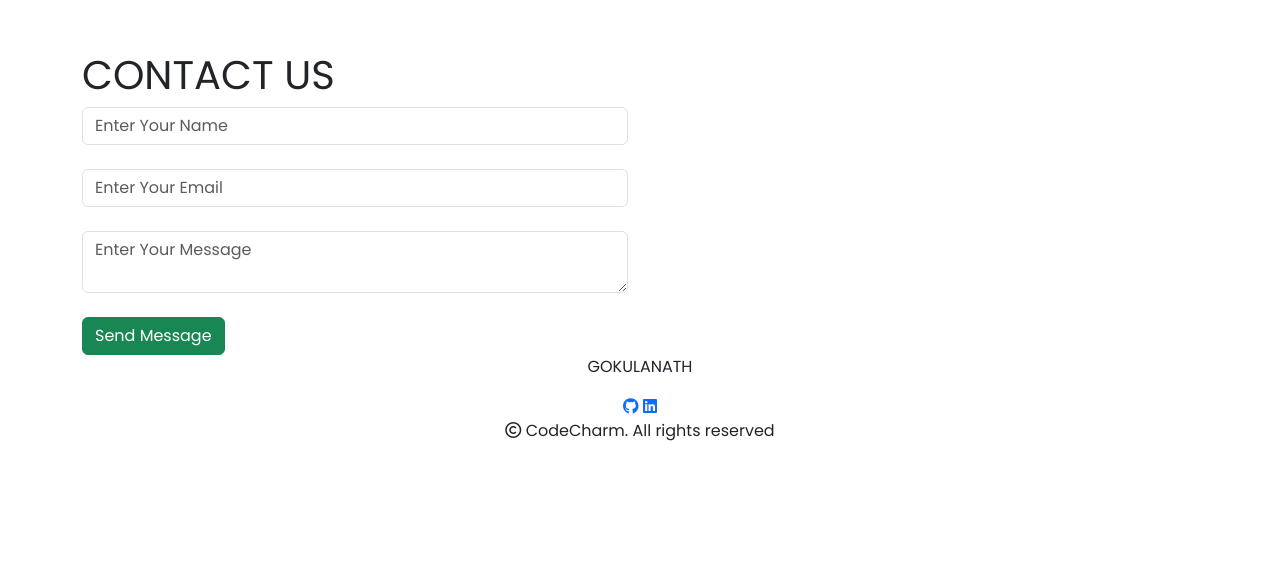
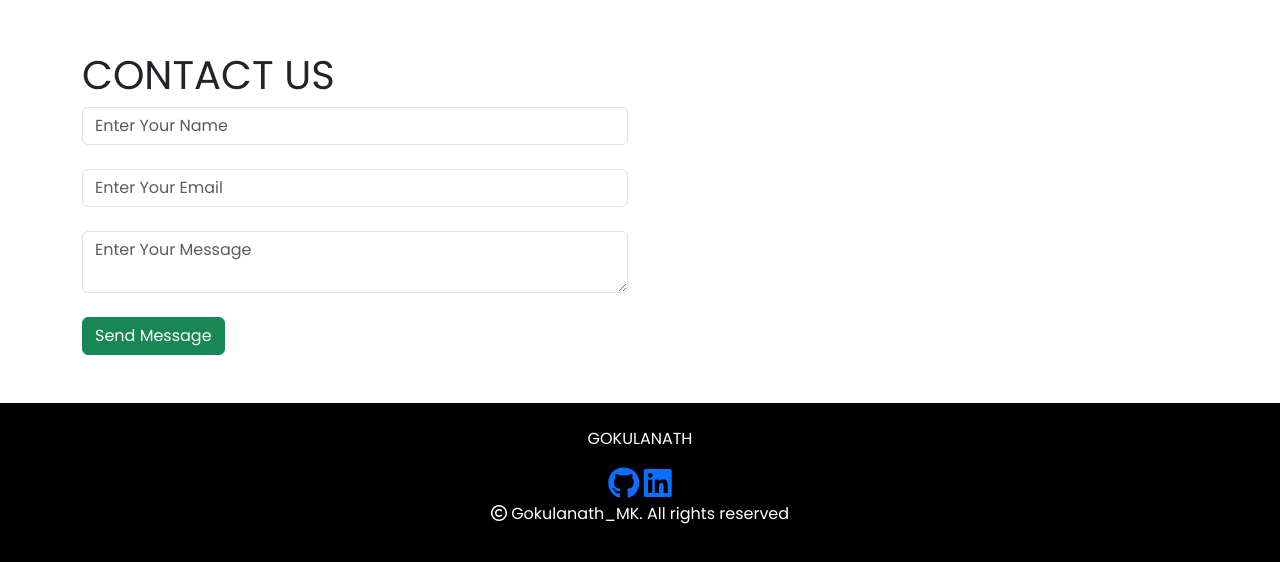
Before and after one commit to gokulanath5MK/Portfolio, a plain HTML site: page index.html in a window 1280 px wide. Shown: the part 4813-5375 px from the top of the page. Before the commit the page ends 5272 px from the top, so only its background shows below. Drawn offline with nearby package versions, Linux system fonts and the light colour scheme.

Commit message:
fifth commit

```diff
--- a/index.html
+++ b/index.html
@@ -267,18 +267,24 @@
 
 
 
+      <br><br>
+
+
+
 
       <footer class="text-center">
+        <br>
         <p class="footer__title">GOKULANATH</p>
 
 
-        <a href="https://github.com/gokulanath5MK" target="_blank"><i class="fa-brands fa-github"></i></a>
-        <a href="https://www.linkedin.com/in/gokulanath-muthukumar-83aa831b3/" target="_blank"><i class="fa-brands fa-linkedin"></i></a>
+        <a href="https://github.com/gokulanath5MK" target="_blank"><i class="fa-brands fa-github fa-2x"></i></a>
+        <a href="https://www.linkedin.com/in/gokulanath-muthukumar-83aa831b3/" target="_blank"><i class="fa-brands fa-linkedin fa-2x"></i></a>
 
 
         <br>
 
-        <p><i class="fa-regular fa-copyright"></i> CodeCharm. All rights reserved</p>
+        <p><i class="fa-regular fa-copyright"></i> Gokulanath_MK. All rights reserved</p>
+        <br>
       </footer>
       <script src="https://cdn.jsdelivr.net/npm/bootstrap@5.3.2/dist/js/bootstrap.bundle.min.js" integrity="sha384-C6RzsynM9kWDrMNeT87bh95OGNyZPhcTNXj1NW7RuBCsyN/o0jlpcV8Qyq46cDfL" crossorigin="anonymous"></script>
 </body>
--- a/style.css
+++ b/style.css
@@ -91,3 +91,15 @@ section{
     margin-top: 0px;
     padding-bottom: 0%;
 }
+
+
+
+footer{
+    background: black;
+    color: white;
+}
+
+footer a{
+    height: 20px;
+    width: 20px;
+}
```
